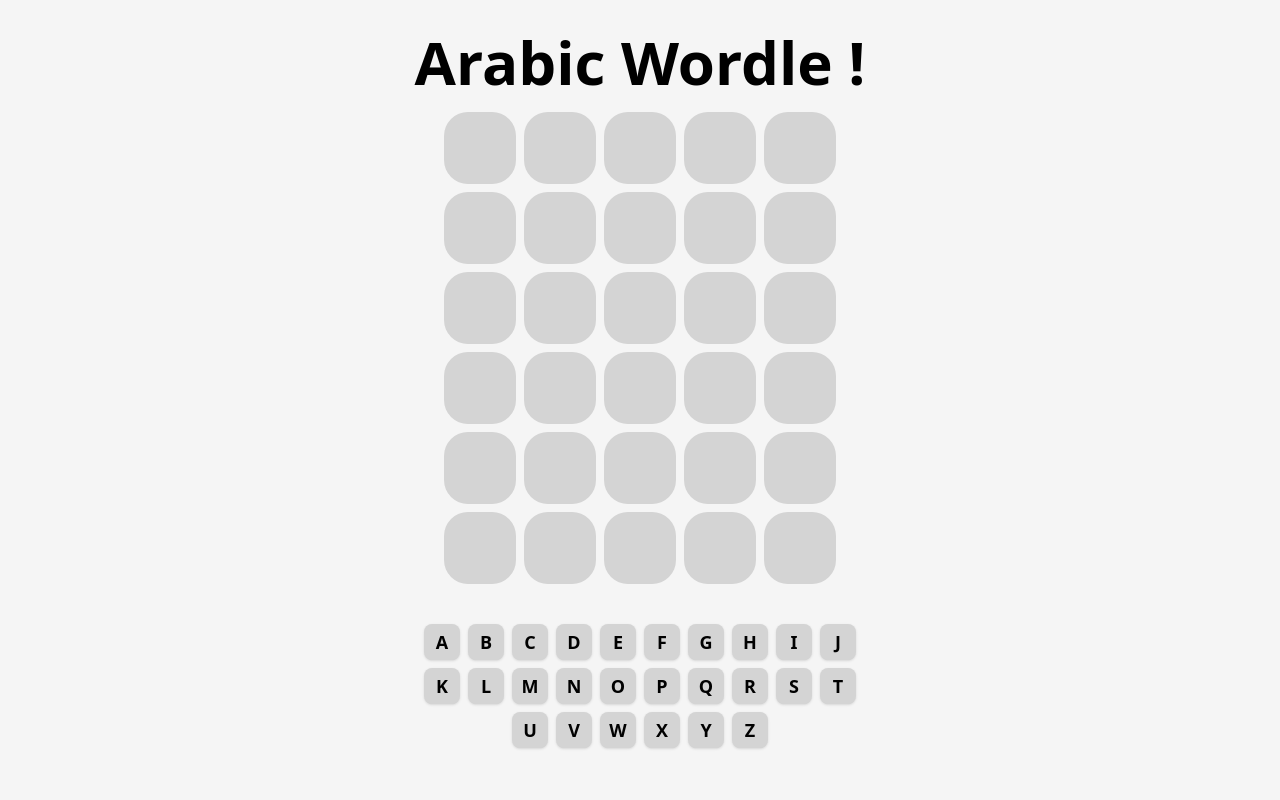
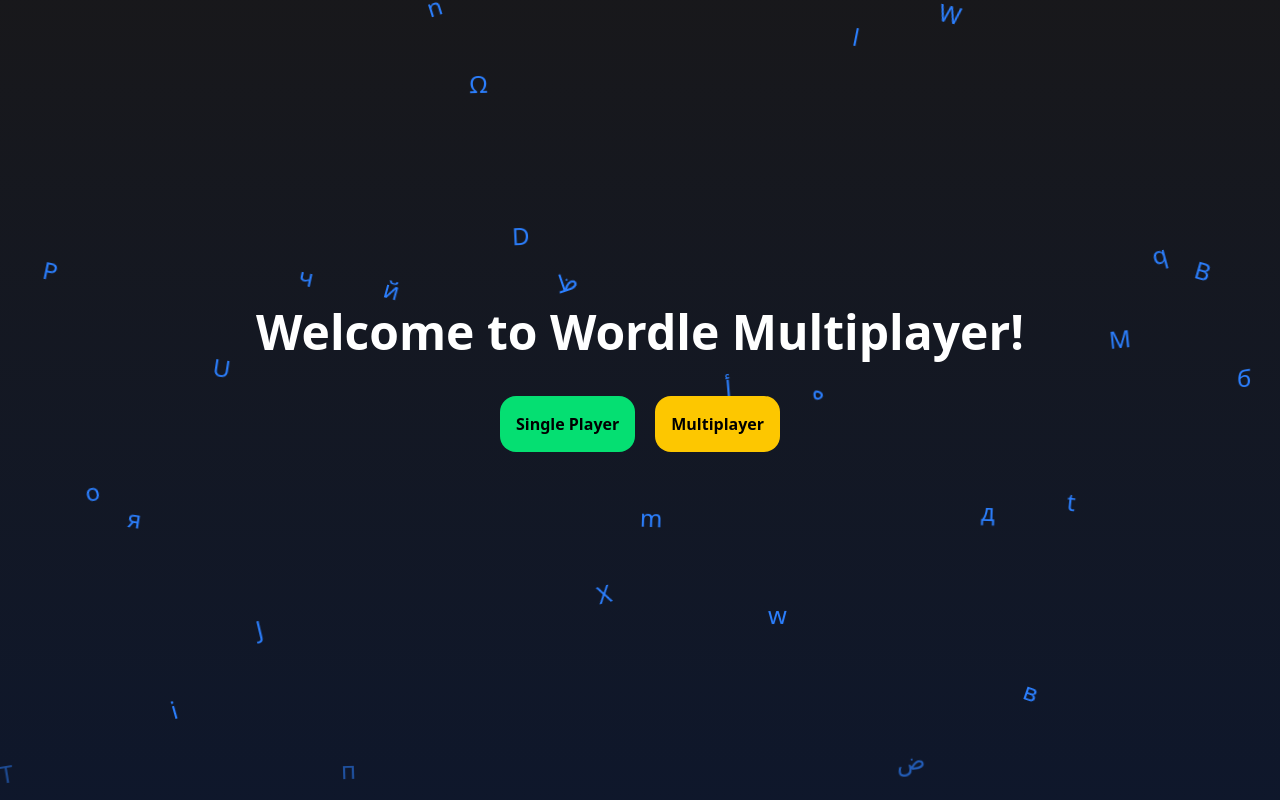
Before and after one commit to JedBelhaj/ArabicWordle, a React (Vite) app: page / in a window 1280 px wide. Built offline with nearby package versions, Linux system fonts and the light colour scheme.

Commit message:
Add routing and rain drop effect to the main page
- Introduced react-router for navigation between Index and singleplayer pages.
- Created Index component with navigation buttons and integrated RainDropEffect.
- Updated package.json and package-lock.json to include react-router and its dependencies.

```diff
--- a/package.json
+++ b/package.json
@@ -13,6 +13,7 @@
     "@tailwindcss/vite": "^4.1.14",
     "react": "^19.1.1",
     "react-dom": "^19.1.1",
+    "react-router": "^7.12.0",
     "tailwindcss": "^4.1.14"
   },
   "devDependencies": {
--- /dev/null
+++ b/src/components/effects/RainDropEffect.jsx
@@ -0,0 +1,82 @@
+import { useMemo } from "react";
+
+const ALPHABET = "ABCDEFGHIJKLMNOPQRSTUVWXYZabcdefghijklmnopqrstuvwxyzأبتثجحخدذرزسشصضطظعغفقكلمنهويءآأؤإئىةΑΒΓΔΕΖΗΘΙΚΛΜΝΞΟΠΡΣΤΥΦΧΨΩабвгдеёжзийклмнопрстуфхцчшщъыьэюя";
+
+const EFFECT_CONFIG = {
+    RAINDROP: {
+        MAX_COUNT: 30,
+        MIN_DURATION: 15000,
+        MAX_DURATION: 22000,
+    },
+};
+
+const RainDropLetter = ({ letter, duration, delay, index }) => {
+    // Generate a random tilt between -20deg and 20deg for each letter
+    const tilt = useMemo(
+        () => Math.random() * 40 - 20,
+        [] // Only generate once per instance
+    );
+
+    return (
+        <div
+            className="absolute select-none text-2xl text-blue-500 z-0"
+            style={{
+                left: `${(index / EFFECT_CONFIG.RAINDROP.MAX_COUNT) * 100}%`,
+                animation: `raindrop-fall ${duration}ms linear ${delay}ms infinite`,
+                transform: `rotate(${tilt}deg)`,
+            }}
+        >
+            {letter}
+        </div>
+    );
+};
+
+const RainDropEffect = ({ letterCount = 20 }) => {
+    const letterInstances = useMemo(() => {
+        return Array.from({
+            length: Math.min(letterCount, EFFECT_CONFIG.RAINDROP.MAX_COUNT),
+        }).map((_, index) => {
+            const randomLetter =
+                ALPHABET[Math.floor(Math.random() * ALPHABET.length)];
+            const duration =
+                Math.random() *
+                    (EFFECT_CONFIG.RAINDROP.MAX_DURATION -
+                        EFFECT_CONFIG.RAINDROP.MIN_DURATION) +
+                EFFECT_CONFIG.RAINDROP.MIN_DURATION;
+            const delay = -Math.random() * 14000;
+
+            return {
+                id: `letter-${index}`,
+                letter: randomLetter,
+                duration,
+                delay,
+                index,
+            };
+        });
+    }, [letterCount]);
+
+    return (
+        <div className="absolute overflow-hidden h-screen w-screen flex">
+            {letterInstances.map(({ id, letter, duration, delay, index }) => (
+                <RainDropLetter
+                    key={id}
+                    letter={letter}
+                    duration={duration}
+                    delay={delay}
+                    index={index}
+                />
+            ))}
+            <style>{`
+                @keyframes raindrop-fall {
+                    0% { top: -2rem; opacity: 1; }
+                    90% { opacity: 1; }
+                    100% { top: 100vh; opacity: 0; }
+                }
+            `}</style>
+        </div>
+    );
+};
+
+RainDropEffect.displayName = "RainDropEffect";
+
+export default RainDropEffect;
--- a/src/main.jsx
+++ b/src/main.jsx
@@ -2,7 +2,14 @@
 import { createRoot } from 'react-dom/client'
 import './index.css'
 import App from './App.jsx'
+import Index from './pages/Index.jsx'
+import { BrowserRouter, Route, Routes } from 'react-router'
 
 createRoot(document.getElementById('root')).render(
-    <App />,
+    <BrowserRouter>
+        <Routes>
+            <Route path="/" element={<Index />} />
+            <Route path="/singleplayer" element={<App />} />
+        </Routes>
+    </BrowserRouter>,
 )
--- /dev/null
+++ b/src/pages/Index.jsx
@@ -0,0 +1,30 @@
+import { useNavigate } from "react-router";
+import RainDropEffect from "../components/effects/RainDropEffect";
+function Index() {
+  const navigate = useNavigate();
+
+  return (
+    <div className="bg-gradient-to-t from-slate-900 to-zinc-900 w-screen min-h-screen flex justify-center items-center flex-col">
+      <div className="flex flex-col justify-center items-center z-10">
+        <h1 className="text-white text-5xl font-bold">
+          Welcome to Wordle Multiplayer!
+        </h1>
+        <div className="m-10 gap-5 flex">
+          <button
+            onClick={() => navigate("/singleplayer")}
+            className="bg-green-400 p-4 rounded-2xl font-bold hover:scale-105 transition-all duration-300 cursor-pointer hover:bg-red-500"
+          >
+            Single Player
+          </button>
+          <button className="bg-yellow-400 p-4 rounded-2xl font-bold hover:scale-105 transition-all duration-300 cursor-pointer hover:bg-red-500">
+            Multiplayer
+          </button>
+        </div>
+      </div>
+
+      <RainDropEffect letterCount={30} />
+    </div>
+  );
+}
+
+export default Index;
```
Also changed, not shown: 1 other file (tests, documents, lock files or other folders).
